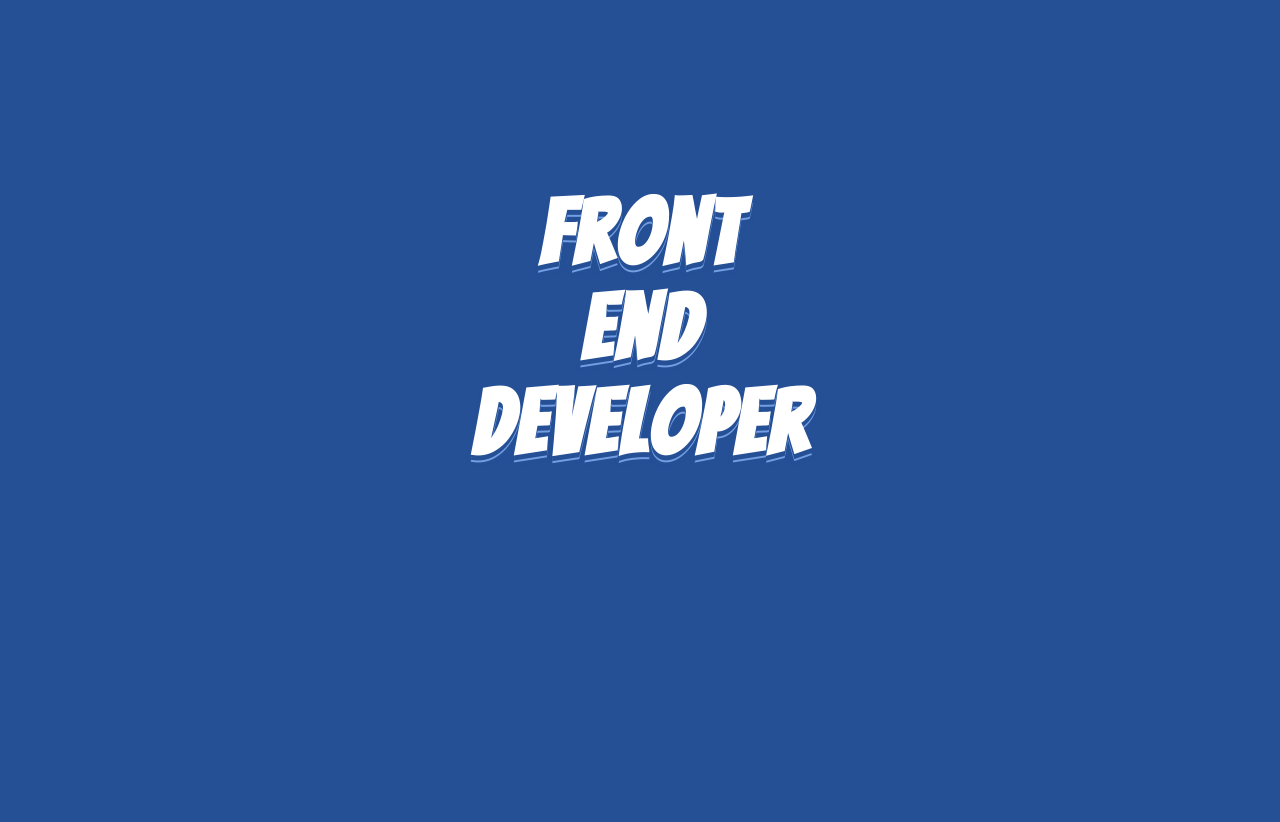
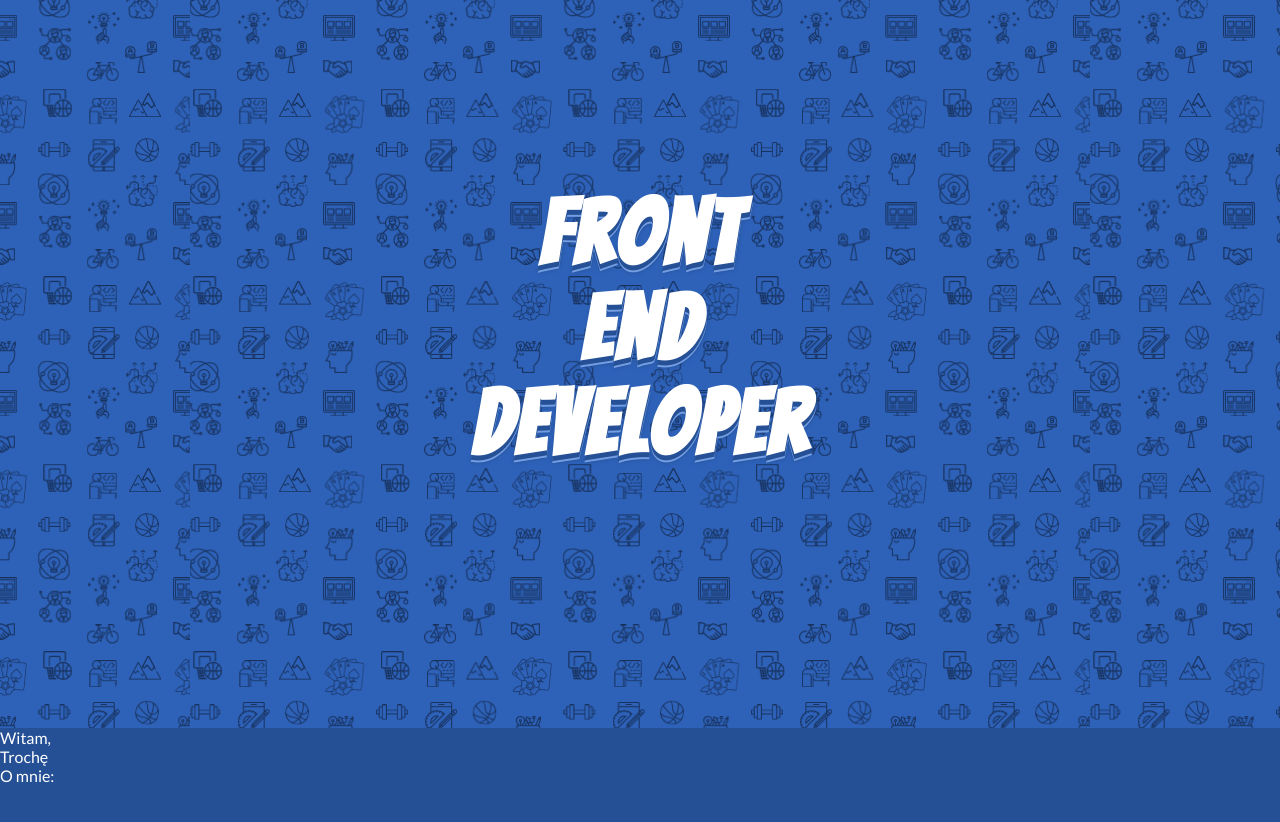
Before and after one commit to markosbtl/mySite, a plain HTML site: page Strona Portfolio/index.html in a window 1280 px wide. Shown: the part 72-894 px from the top of the page. Drawn offline with nearby package versions, Linux system fonts and the light colour scheme.

Commit message:
Add new img, layout, do something on about me

```diff
--- a/Strona Portfolio/css/main.css
+++ b/Strona Portfolio/css/main.css
@@ -17,6 +17,9 @@ body {
 
 #page-header {
     height: 100vh;
+    background-image: url(../img/layout-page-header-mobile.png);
+    background-repeat: repeat;
+    background-position: center;
     position: relative;
 }
 
@@ -227,6 +230,8 @@ body {
     position: relative;
 }
 
+
+
 #portfolio {
     height: 100vh;
     position: relative;
--- a/Strona Portfolio/index.html
+++ b/Strona Portfolio/index.html
@@ -45,7 +45,20 @@
     </header>
     <main id="page-main">
         <section id="about-me">
-            <p></p>
+            <div class="aboutMeHeader">
+                <div class="aboutMeHeaderDiv2">
+                    <p class="aboutMeHeaderParagraph1">Witam,</p>
+                </div>
+                <div class="aboutMeHeaderDiv2">
+                    <p class="aboutMeHeaderParagraph2">Trochę</p>
+                </div>
+                <div class="aboutMeHeaderDiv3">
+                    <p class="aboutMeHeaderParagraph3">O mnie:</p>
+                </div>
+            </div>
+            <div>
+
+            </div>
         </section>
         <section id="portfolio">
 
--- a/Strona Portfolio/js/script.js
+++ b/Strona Portfolio/js/script.js
@@ -38,7 +38,7 @@ $(".page-logo").click(function (event) {
     }, 1500);
 });
 
-// When you open hamburger menu and pick some item, you go to this part of site smoothly.
+// // When you open hamburger menu and pick some item, you go to this part of site smoothly.
 
 $(document).ready(function () {
     $(".goToPageHeader").click(function () {
```
Also changed, not shown: Strona Portfolio/img/layout-page-header-mobile.png (added).
